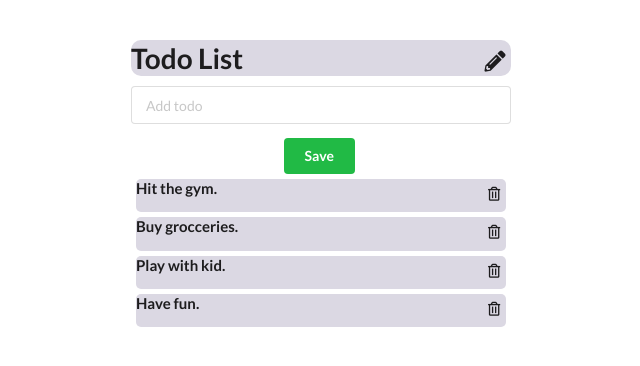
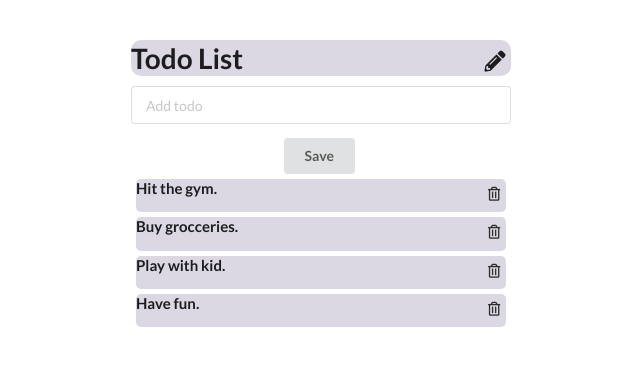
Before and after one commit to strayder90/todo-app, a React (Vite) app: page / in a window 1280 px wide. Both pictures are taken after a click on the button 814 px from the left and 61 px from the top of the page. Shown: the top 366 px of the page, without its empty margins (319-959 px from the left). Built offline with nearby package versions, Linux system fonts and the light colour scheme; data requests are answered from the project's data file.

Commit message:
Added some styles. Add new condition to render /deleted route.

```diff
--- a/src/App.jsx
+++ b/src/App.jsx
@@ -8,8 +8,8 @@ function App() {
   return (
     <>
       <BrowserRouter>
-        <Todo text={"Todo List"} />
         <Routes>
+          <Route exact path="/" element={<Todo text={"Todo List"} />} />
           <Route exact path="/deleted" element={<Deleted />} />
         </Routes>
       </BrowserRouter>
--- a/src/assets/styles/todo.css
+++ b/src/assets/styles/todo.css
@@ -21,6 +21,11 @@
 
 .button-delete {
   margin-top: 5px;
+  text-decoration: none;
+  color: rgba(19, 18, 18, 0.87);
+}
+
+.button-add {
 }
 
 /* Just to have this color pallete colors for use */
--- a/src/components/AddTodo.jsx
+++ b/src/components/AddTodo.jsx
@@ -16,7 +16,7 @@ export const AddTodo = () => {
         <div className="field">
           <input value={todos} onChange={(e) => setTodos(e.target.value)} type="text" placeholder="Add todo" required />
         </div>
-        <button className="ui positive button" type="submit">
+        <button className="ui button button-add" type="submit">
           Save
         </button>
       </form>
--- a/src/components/HeaderTitle.jsx
+++ b/src/components/HeaderTitle.jsx
@@ -1,5 +1,6 @@
 import React from "react";
 import PropTypes from "prop-types";
+import { Link } from "react-router-dom";
 
 export const HeaderTitle = ({ text, toggleInput }) => {
   return (
@@ -7,13 +8,12 @@ export const HeaderTitle = ({ text, toggleInput }) => {
       <h1 className="title">
         {text}
         <span>
-          <i
-            onClick={toggleInput}
-            role="button"
-            tabIndex={0}
-            onKeyDown={toggleInput}
-            className="pencil alternate small icon"
-          ></i>
+          <i onClick={toggleInput} role="button" className="pencil alternate small icon"></i>
+          {false && (
+            <Link to={"/deleted"}>
+              <i role="button" className="trash small icon button-delete" />
+            </Link>
+          )}
         </span>
       </h1>
     </header>
```
